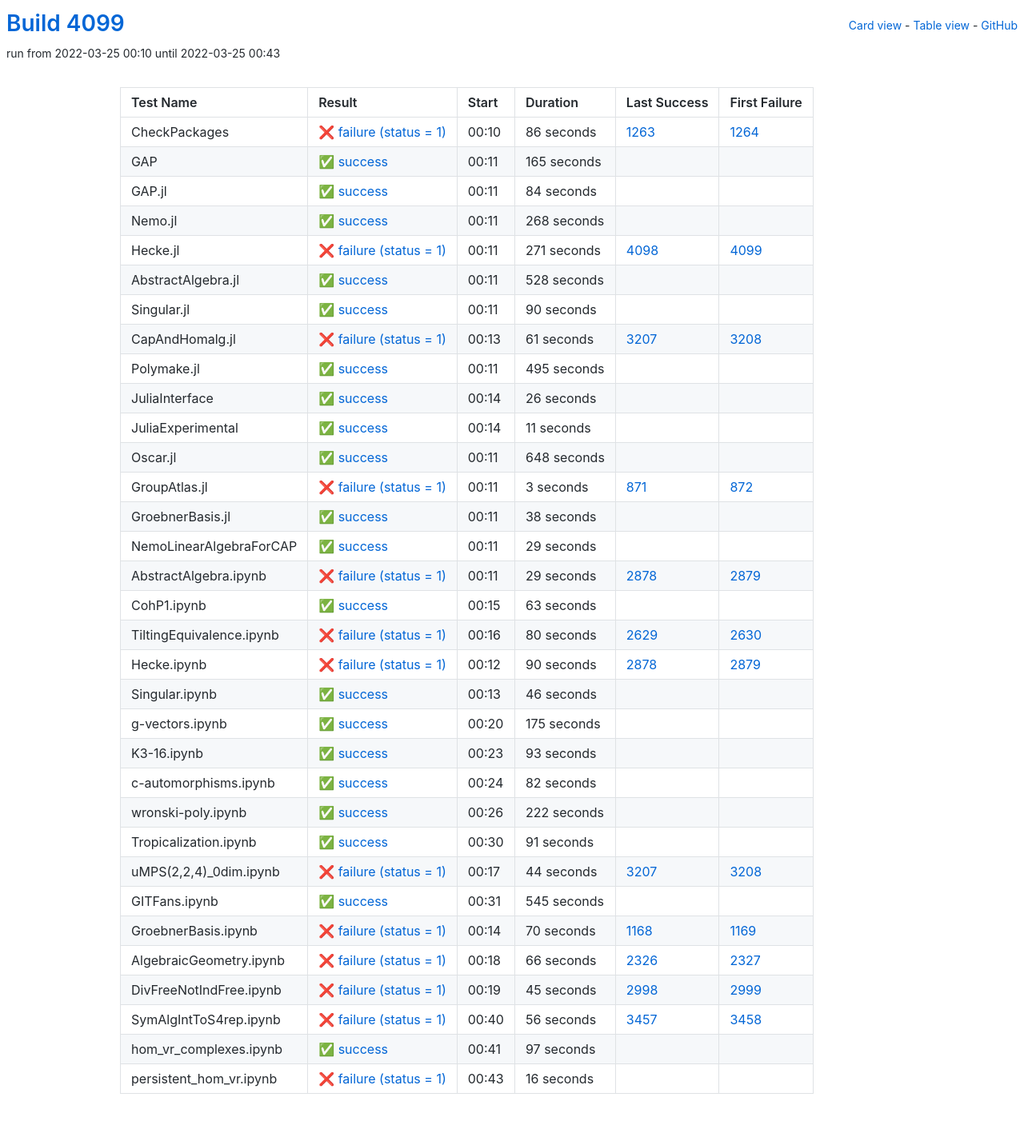
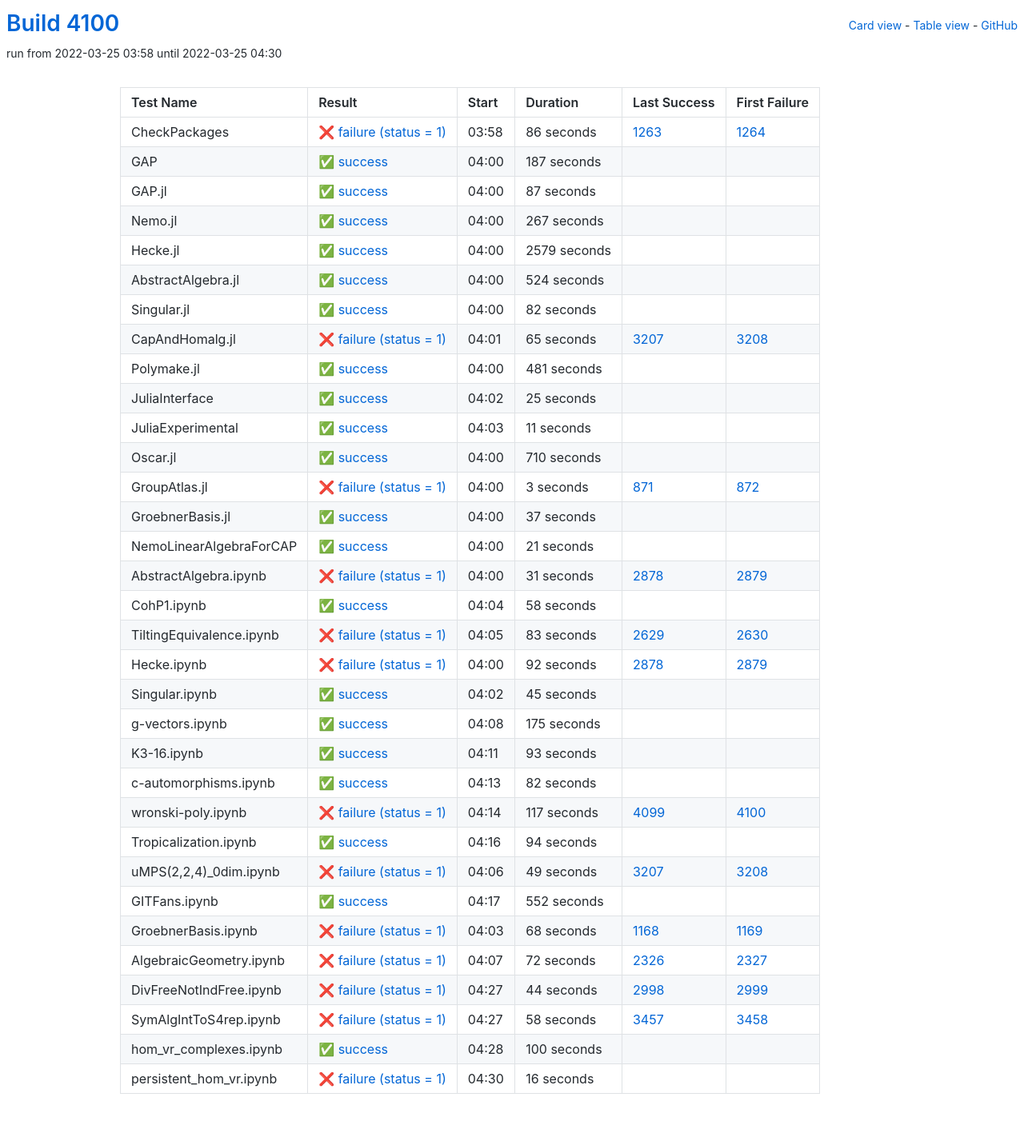
Before and after one commit to oscar-system/oscar-ci-status-stable, a Jekyll site: the page built from table.html, in a window 1280 px wide. Shown: the whole page at 80% size. Built offline with Jekyll 4.4.1, drawn with Linux system fonts in a browser that asks for light colours.

Commit message:
Build #4100

```diff
--- a/_data/ci.yml
+++ b/_data/ci.yml
@@ -1,6 +1,6 @@
 ---
-build: 4099
-build_url: https://oscarci.mathematik.uni-kl.de/job/oscar-stable/4099/
+build: 4100
+build_url: https://oscarci.mathematik.uni-kl.de/job/oscar-stable/4100/
 job: oscar-stable
 organization: oscar-system
 repo: oscar-ci-status-stable
@@ -8,8 +8,8 @@ repourl: https://github.com/oscar-system/oscar-ci-status-stable
 tests:
 - name: CheckPackages
   id: checkpackages
-  log: https://oscarci.mathematik.uni-kl.de/job/oscar-stable/4099/artifact/logs/build-4099/CheckPackages.log
-  start: 2022-03-25 00:10
+  log: https://oscarci.mathematik.uni-kl.de/job/oscar-stable/4100/artifact/logs/build-4100/CheckPackages.log
+  start: 2022-03-25 03:58
   success: false
   exitcode: 1
   status: failure
@@ -20,116 +20,116 @@ tests:
   first_failure_url: https://oscarci.mathematik.uni-kl.de/job/oscar-stable/1264/
 - name: GAP
   id: gap
-  log: https://oscarci.mathematik.uni-kl.de/job/oscar-stable/4099/artifact/logs/build-4099/GAP.log
-  start: 2022-03-25 00:11
+  log: https://oscarci.mathematik.uni-kl.de/job/oscar-stable/4100/artifact/logs/build-4100/GAP.log
+  start: 2022-03-25 04:00
   success: true
   exitcode: 0
   status: success
-  duration: 165
+  duration: 187
   last_success: false
   last_success_url:
   first_failure: false
   first_failure_url:
 - name: GAP.jl
   id: gap-jl
-  log: https://oscarci.mathematik.uni-kl.de/job/oscar-stable/4099/artifact/logs/build-4099/GAP.jl.log
-  start: 2022-03-25 00:11
+  log: https://oscarci.mathematik.uni-kl.de/job/oscar-stable/4100/artifact/logs/build-4100/GAP.jl.log
+  start: 2022-03-25 04:00
   success: true
   exitcode: 0
   status: success
-  duration: 84
+  duration: 87
   last_success: false
   last_success_url:
   first_failure: false
   first_failure_url:
 - name: Nemo.jl
   id: nemo-jl
-  log: https://oscarci.mathematik.uni-kl.de/job/oscar-stable/4099/artifact/logs/build-4099/Nemo.jl.log
-  start: 2022-03-25 00:11
+  log: https://oscarci.mathematik.uni-kl.de/job/oscar-stable/4100/artifact/logs/build-4100/Nemo.jl.log
+  start: 2022-03-25 04:00
   success: true
   exitcode: 0
   status: success
-  duration: 268
+  duration: 267
   last_success: false
   last_success_url:
   first_failure: false
   first_failure_url:
 - name: Hecke.jl
   id: hecke-jl
-  log: https://oscarci.mathematik.uni-kl.de/job/oscar-stable/4099/artifact/logs/build-4099/Hecke.jl.log
-  start: 2022-03-25 00:11
-  success: false
-  exitcode: 1
-  status: failure
-  duration: 271
-  last_success: 4098
-  last_success_url: https://oscarci.mathematik.uni-kl.de/job/oscar-stable/4098/
-  first_failure: 4099
-  first_failure_url: https://oscarci.mathematik.uni-kl.de/job/oscar-stable/4099/
-- name: AbstractAlgebra.jl
-  id: abstractalgebra-jl
-  log: https://oscarci.mathematik.uni-kl.de/job/oscar-stable/4099/artifact/logs/build-4099/AbstractAlgebra.jl.log
-  start: 2022-03-25 00:11
+  log: https://oscarci.mathematik.uni-kl.de/job/oscar-stable/4100/artifact/logs/build-4100/Hecke.jl.log
+  start: 2022-03-25 04:00
   success: true
   exitcode: 0
   status: success
-  duration: 528
+  duration: 2579
+  last_success: false
+  last_success_url:
+  first_failure: false
+  first_failure_url:
+- name: AbstractAlgebra.jl
+  id: abstractalgebra-jl
+  log: https://oscarci.mathematik.uni-kl.de/job/oscar-stable/4100/artifact/logs/build-4100/AbstractAlgebra.jl.log
+  start: 2022-03-25 04:00
+  success: true
+  exitcode: 0
+  status: success
+  duration: 524
   last_success: false
   last_success_url:
   first_failure: false
   first_failure_url:
 - name: Singular.jl
   id: singular-jl
-  log: https://oscarci.mathematik.uni-kl.de/job/oscar-stable/4099/artifact/logs/build-4099/Singular.jl.log
-  start: 2022-03-25 00:11
+  log: https://oscarci.mathematik.uni-kl.de/job/oscar-stable/4100/artifact/logs/build-4100/Singular.jl.log
+  start: 2022-03-25 04:00
   success: true
   exitcode: 0
   status: success
-  duration: 90
+  duration: 82
   last_success: false
   last_success_url:
   first_failure: false
   first_failure_url:
 - name: CapAndHomalg.jl
   id: capandhomalg-jl
-  log: https://oscarci.mathematik.uni-kl.de/job/oscar-stable/4099/artifact/logs/build-4099/CapAndHomalg.jl.log
-  start: 2022-03-25 00:13
+  log: https://oscarci.mathematik.uni-kl.de/job/oscar-stable/4100/artifact/logs/build-4100/CapAndHomalg.jl.log
+  start: 2022-03-25 04:01
   success: false
   exitcode: 1
   status: failure
-  duration: 61
+  duration: 65
   last_success: 3207
   last_success_url: https://oscarci.mathematik.uni-kl.de/job/oscar-stable/3207/
   first_failure: 3208
   first_failure_url: https://oscarci.mathematik.uni-kl.de/job/oscar-stable/3208/
 - name: Polymake.jl
   id: polymake-jl
-  log: https://oscarci.mathematik.uni-kl.de/job/oscar-stable/4099/artifact/logs/build-4099/Polymake.jl.log
-  start: 2022-03-25 00:11
+  log: https://oscarci.mathematik.uni-kl.de/job/oscar-stable/4100/artifact/logs/build-4100/Polymake.jl.log
+  start: 2022-03-25 04:00
   success: true
   exitcode: 0
   status: success
-  duration: 495
+  duration: 481
   last_success: false
   last_success_url:
   first_failure: false
   first_failure_url:
 - name: JuliaInterface
   id: juliainterface
-  log: https://oscarci.mathematik.uni-kl.de/job/oscar-stable/4099/artifact/logs/build-4099/JuliaInterface.log
-  start: 2022-03-25 00:14
+  log: https://oscarci.mathematik.uni-kl.de/job/oscar-stable/4100/artifact/logs/build-4100/JuliaInterface.log
+  start: 2022-03-25 04:02
   success: true
   exitcode: 0
   status: success
-  duration: 26
+  duration: 25
   last_success: false
   last_success_url:
   first_failure: false
   first_failure_url:
 - name: JuliaExperimental
   id: juliaexperimental
-  log: https://oscarci.mathematik.uni-kl.de/job/oscar-stable/4099/artifact/logs/build-4099/JuliaExperimental.log
-  start: 2022-03-25 00:14
+  log: https://oscarci.mathematik.uni-kl.de/job/oscar-stable/4100/artifact/logs/build-4100/JuliaExperimental.log
+  start: 2022-03-25 04:03
   success: true
   exitcode: 0
   status: success
@@ -140,20 +140,20 @@ tests:
   first_failure_url:
 - name: Oscar.jl
   id: oscar-jl
-  log: https://oscarci.mathematik.uni-kl.de/job/oscar-stable/4099/artifact/logs/build-4099/Oscar.jl.log
-  start: 2022-03-25 00:11
+  log: https://oscarci.mathematik.uni-kl.de/job/oscar-stable/4100/artifact/logs/build-4100/Oscar.jl.log
+  start: 2022-03-25 04:00
   success: true
   exitcode: 0
   status: success
-  duration: 648
+  duration: 710
   last_success: false
   last_success_url:
   first_failure: false
   first_failure_url:
 - name: GroupAtlas.jl
   id: groupatlas-jl
-  log: https://oscarci.mathematik.uni-kl.de/job/oscar-stable/4099/artifact/logs/build-4099/GroupAtlas.jl.log
-  start: 2022-03-25 00:11
+  log: https://oscarci.mathematik.uni-kl.de/job/oscar-stable/4100/artifact/logs/build-4100/GroupAtlas.jl.log
+  start: 2022-03-25 04:00
   success: false
   exitcode: 1
   status: failure
@@ -164,92 +164,92 @@ tests:
   first_failure_url: https://oscarci.mathematik.uni-kl.de/job/oscar-stable/872/
 - name: GroebnerBasis.jl
   id: groebnerbasis-jl
-  log: https://oscarci.mathematik.uni-kl.de/job/oscar-stable/4099/artifact/logs/build-4099/GroebnerBasis.jl.log
-  start: 2022-03-25 00:11
+  log: https://oscarci.mathematik.uni-kl.de/job/oscar-stable/4100/artifact/logs/build-4100/GroebnerBasis.jl.log
+  start: 2022-03-25 04:00
   success: true
   exitcode: 0
   status: success
-  duration: 38
+  duration: 37
   last_success: false
   last_success_url:
   first_failure: false
   first_failure_url:
 - name: NemoLinearAlgebraForCAP
   id: nemolinearalgebraforcap
-  log: https://oscarci.mathematik.uni-kl.de/job/oscar-stable/4099/artifact/logs/build-4099/NemoLinearAlgebraForCAP.log
-  start: 2022-03-25 00:11
+  log: https://oscarci.mathematik.uni-kl.de/job/oscar-stable/4100/artifact/logs/build-4100/NemoLinearAlgebraForCAP.log
+  start: 2022-03-25 04:00
   success: true
   exitcode: 0
   status: success
-  duration: 29
+  duration: 21
   last_success: false
   last_success_url:
   first_failure: false
   first_failure_url:
 - name: AbstractAlgebra.ipynb
   id: abstractalgebra-ipynb
-  log: https://oscarci.mathematik.uni-kl.de/job/oscar-stable/4099/artifact/logs/build-4099/AbstractAlgebra.ipynb.log
-  start: 2022-03-25 00:11
+  log: https://oscarci.mathematik.uni-kl.de/job/oscar-stable/4100/artifact/logs/build-4100/AbstractAlgebra.ipynb.log
+  start: 2022-03-25 04:00
   success: false
   exitcode: 1
   status: failure
-  duration: 29
+  duration: 31
   last_success: 2878
   last_success_url: https://oscarci.mathematik.uni-kl.de/job/oscar-stable/2878/
   first_failure: 2879
   first_failure_url: https://oscarci.mathematik.uni-kl.de/job/oscar-stable/2879/
 - name: CohP1.ipynb
   id: cohp1-ipynb
-  log: https://oscarci.mathematik.uni-kl.de/job/oscar-stable/4099/artifact/logs/build-4099/CohP1.ipynb.log
-  start: 2022-03-25 00:15
+  log: https://oscarci.mathematik.uni-kl.de/job/oscar-stable/4100/artifact/logs/build-4100/CohP1.ipynb.log
+  start: 2022-03-25 04:04
   success: true
   exitcode: 0
   status: success
-  duration: 63
+  duration: 58
   last_success: false
   last_success_url:
   first_failure: false
   first_failure_url:
 - name: TiltingEquivalence.ipynb
   id: tiltingequivalence-ipynb
-  log: https://oscarci.mathematik.uni-kl.de/job/oscar-stable/4099/artifact/logs/build-4099/TiltingEquivalence.ipynb.log
-  start: 2022-03-25 00:16
+  log: https://oscarci.mathematik.uni-kl.de/job/oscar-stable/4100/artifact/logs/build-4100/TiltingEquivalence.ipynb.log
+  start: 2022-03-25 04:05
   success: false
   exitcode: 1
   status: failure
-  duration: 80
+  duration: 83
   last_success: 2629
   last_success_url: https://oscarci.mathematik.uni-kl.de/job/oscar-stable/2629/
   first_failure: 2630
   first_failure_url: https://oscarci.mathematik.uni-kl.de/job/oscar-stable/2630/
 - name: Hecke.ipynb
   id: hecke-ipynb
-  log: https://oscarci.mathematik.uni-kl.de/job/oscar-stable/4099/artifact/logs/build-4099/Hecke.ipynb.log
-  start: 2022-03-25 00:12
+  log: https://oscarci.mathematik.uni-kl.de/job/oscar-stable/4100/artifact/logs/build-4100/Hecke.ipynb.log
+  start: 2022-03-25 04:00
   success: false
   exitcode: 1
   status: failure
-  duration: 90
+  duration: 92
   last_success: 2878
   last_success_url: https://oscarci.mathematik.uni-kl.de/job/oscar-stable/2878/
   first_failure: 2879
   first_failure_url: https://oscarci.mathematik.uni-kl.de/job/oscar-stable/2879/
 - name: Singular.ipynb
   id: singular-ipynb
-  log: https://oscarci.mathematik.uni-kl.de/job/oscar-stable/4099/artifact/logs/build-4099/Singular.ipynb.log
-  start: 2022-03-25 00:13
+  log: https://oscarci.mathematik.uni-kl.de/job/oscar-stable/4100/artifact/logs/build-4100/Singular.ipynb.log
+  start: 2022-03-25 04:02
   success: true
   exitcode: 0
   status: success
-  duration: 46
+  duration: 45
   last_success: false
   last_success_url:
   first_failure: false
   first_failure_url:
 - name: g-vectors.ipynb
   id: g-vectors-ipynb
-  log: https://oscarci.mathematik.uni-kl.de/job/oscar-stable/4099/artifact/logs/build-4099/g-vectors.ipynb.log
-  start: 2022-03-25 00:20
+  log: https://oscarci.mathematik.uni-kl.de/job/oscar-stable/4100/artifact/logs/build-4100/g-vectors.ipynb.log
+  start: 2022-03-25 04:08
   success: true
   exitcode: 0
   status: success
@@ -260,8 +260,8 @@ tests:
   first_failure_url:
 - name: K3-16.ipynb
   id: k3-16-ipynb
-  log: https://oscarci.mathematik.uni-kl.de/job/oscar-stable/4099/artifact/logs/build-4099/K3-16.ipynb.log
-  start: 2022-03-25 00:23
+  log: https://oscarci.mathematik.uni-kl.de/job/oscar-stable/4100/artifact/logs/build-4100/K3-16.ipynb.log
+  start: 2022-03-25 04:11
   success: true
   exitcode: 0
   status: success
@@ -272,8 +272,8 @@ tests:
   first_failure_url:
 - name: c-automorphisms.ipynb
   id: c-automorphisms-ipynb
-  log: https://oscarci.mathematik.uni-kl.de/job/oscar-stable/4099/artifact/logs/build-4099/c-automorphisms.ipynb.log
-  start: 2022-03-25 00:24
+  log: https://oscarci.mathematik.uni-kl.de/job/oscar-stable/4100/artifact/logs/build-4100/c-automorphisms.ipynb.log
+  start: 2022-03-25 04:13
   success: true
   exitcode: 0
   status: success
@@ -284,116 +284,116 @@ tests:
   first_failure_url:
 - name: wronski-poly.ipynb
   id: wronski-poly-ipynb
-  log: https://oscarci.mathematik.uni-kl.de/job/oscar-stable/4099/artifact/logs/build-4099/wronski-poly.ipynb.log
-  start: 2022-03-25 00:26
+  log: https://oscarci.mathematik.uni-kl.de/job/oscar-stable/4100/artifact/logs/build-4100/wronski-poly.ipynb.log
+  start: 2022-03-25 04:14
+  success: false
+  exitcode: 1
+  status: failure
+  duration: 117
+  last_success: 4099
+  last_success_url: https://oscarci.mathematik.uni-kl.de/job/oscar-stable/4099/
+  first_failure: 4100
+  first_failure_url: https://oscarci.mathematik.uni-kl.de/job/oscar-stable/4100/
+- name: Tropicalization.ipynb
+  id: tropicalization-ipynb
+  log: https://oscarci.mathematik.uni-kl.de/job/oscar-stable/4100/artifact/logs/build-4100/Tropicalization.ipynb.log
+  start: 2022-03-25 04:16
   success: true
   exitcode: 0
   status: success
-  duration: 222
-  last_success: false
-  last_success_url:
-  first_failure: false
-  first_failure_url:
-- name: Tropicalization.ipynb
-  id: tropicalization-ipynb
-  log: https://oscarci.mathematik.uni-kl.de/job/oscar-stable/4099/artifact/logs/build-4099/Tropicalization.ipynb.log
-  start: 2022-03-25 00:30
-  success: true
-  exitcode: 0
-  status: success
-  duration: 91
+  duration: 94
   last_success: false
   last_success_url:
   first_failure: false
   first_failure_url:
 - name: uMPS(2,2,4)_0dim.ipynb
   id: umps-2-2-4-0dim-ipynb
-  log: https://oscarci.mathematik.uni-kl.de/job/oscar-stable/4099/artifact/logs/build-4099/uMPS-2-2-4-_0dim.ipynb.log
-  start: 2022-03-25 00:17
+  log: https://oscarci.mathematik.uni-kl.de/job/oscar-stable/4100/artifact/logs/build-4100/uMPS-2-2-4-_0dim.ipynb.log
+  start: 2022-03-25 04:06
   success: false
   exitcode: 1
   status: failure
-  duration: 44
+  duration: 49
   last_success: 3207
   last_success_url: https://oscarci.mathematik.uni-kl.de/job/oscar-stable/3207/
   first_failure: 3208
   first_failure_url: https://oscarci.mathematik.uni-kl.de/job/oscar-stable/3208/
 - name: GITFans.ipynb
   id: gitfans-ipynb
-  log: https://oscarci.mathematik.uni-kl.de/job/oscar-stable/4099/artifact/logs/build-4099/GITFans.ipynb.log
-  start: 2022-03-25 00:31
+  log: https://oscarci.mathematik.uni-kl.de/job/oscar-stable/4100/artifact/logs/build-4100/GITFans.ipynb.log
+  start: 2022-03-25 04:17
   success: true
   exitcode: 0
   status: success
-  duration: 545
+  duration: 552
   last_success: false
   last_success_url:
   first_failure: false
   first_failure_url:
 - name: GroebnerBasis.ipynb
   id: groebnerbasis-ipynb
-  log: https://oscarci.mathematik.uni-kl.de/job/oscar-stable/4099/artifact/logs/build-4099/GroebnerBasis.ipynb.log
-  start: 2022-03-25 00:14
+  log: https://oscarci.mathematik.uni-kl.de/job/oscar-stable/4100/artifact/logs/build-4100/GroebnerBasis.ipynb.log
+  start: 2022-03-25 04:03
   success: false
   exitcode: 1
   status: failure
-  duration: 70
+  duration: 68
   last_success: 1168
   last_success_url: https://oscarci.mathematik.uni-kl.de/job/oscar-stable/1168/
   first_failure: 1169
   first_failure_url: https://oscarci.mathematik.uni-kl.de/job/oscar-stable/1169/
 - name: AlgebraicGeometry.ipynb
   id: algebraicgeometry-ipynb
-  log: https://oscarci.mathematik.uni-kl.de/job/oscar-stable/4099/artifact/logs/build-4099/AlgebraicGeometry.ipynb.log
-  start: 2022-03-25 00:18
+  log: https://oscarci.mathematik.uni-kl.de/job/oscar-stable/4100/artifact/logs/build-4100/AlgebraicGeometry.ipynb.log
+  start: 2022-03-25 04:07
   success: false
   exitcode: 1
   status: failure
-  duration: 66
+  duration: 72
   last_success: 2326
   last_success_url: https://oscarci.mathematik.uni-kl.de/job/oscar-stable/2326/
   first_failure: 2327
   first_failure_url: https://oscarci.mathematik.uni-kl.de/job/oscar-stable/2327/
 - name: DivFreeNotIndFree.ipynb
   id: divfreenotindfree-ipynb
-  log: https://oscarci.mathematik.uni-kl.de/job/oscar-stable/4099/artifact/logs/build-4099/DivFreeNotIndFree.ipynb.log
-  start: 2022-03-25 00:19
+  log: https://oscarci.mathematik.uni-kl.de/job/oscar-stable/4100/artifact/logs/build-4100/DivFreeNotIndFree.ipynb.log
+  start: 2022-03-25 04:27
   success: false
   exitcode: 1
   status: failure
-  duration: 45
+  duration: 44
   last_success: 2998
   last_success_url: https://oscarci.mathematik.uni-kl.de/job/oscar-stable/2998/
   first_failure: 2999
   first_failure_url: https://oscarci.mathematik.uni-kl.de/job/oscar-stable/2999/
 - name: SymAlgIntToS4rep.ipynb
   id: symalginttos4rep-ipynb
-  log: https://oscarci.mathematik.uni-kl.de/job/oscar-stable/4099/artifact/logs/build-4099/SymAlgIntToS4rep.ipynb.log
-  start: 2022-03-25 00:40
+  log: https://oscarci.mathematik.uni-kl.de/job/oscar-stable/4100/artifact/logs/build-4100/SymAlgIntToS4rep.ipynb.log
+  start: 2022-03-25 04:27
   success: false
   exitcode: 1
   status: failure
-  duration: 56
+  duration: 58
   last_success: 3457
   last_success_url: https://oscarci.mathematik.uni-kl.de/job/oscar-stable/3457/
   first_failure: 3458
   first_failure_url: https://oscarci.mathematik.uni-kl.de/job/oscar-stable/3458/
 - name: hom_vr_complexes.ipynb
   id: hom-vr-complexes-ipynb
-  log: https://oscarci.mathematik.uni-kl.de/job/oscar-stable/4099/artifact/logs/build-4099/hom_vr_complexes.ipynb.log
-  start: 2022-03-25 00:41
+  log: https://oscarci.mathematik.uni-kl.de/job/oscar-stable/4100/artifact/logs/build-4100/hom_vr_complexes.ipynb.log
+  start: 2022-03-25 04:28
   success: true
   exitcode: 0
   status: success
-  duration: 97
+  duration: 100
   last_success: false
   last_success_url:
   first_failure: false
   first_failure_url:
 - name: persistent_hom_vr.ipynb
   id: persistent-hom-vr-ipynb
-  log: https://oscarci.mathematik.uni-kl.de/job/oscar-stable/4099/artifact/logs/build-4099/persistent_hom_vr.ipynb.log
-  start: 2022-03-25 00:43
+  log: https://oscarci.mathematik.uni-kl.de/job/oscar-stable/4100/artifact/logs/build-4100/persistent_hom_vr.ipynb.log
+  start: 2022-03-25 04:30
   success: false
   exitcode: 1
   status: failure
```
Also changed, not shown: README.md.
